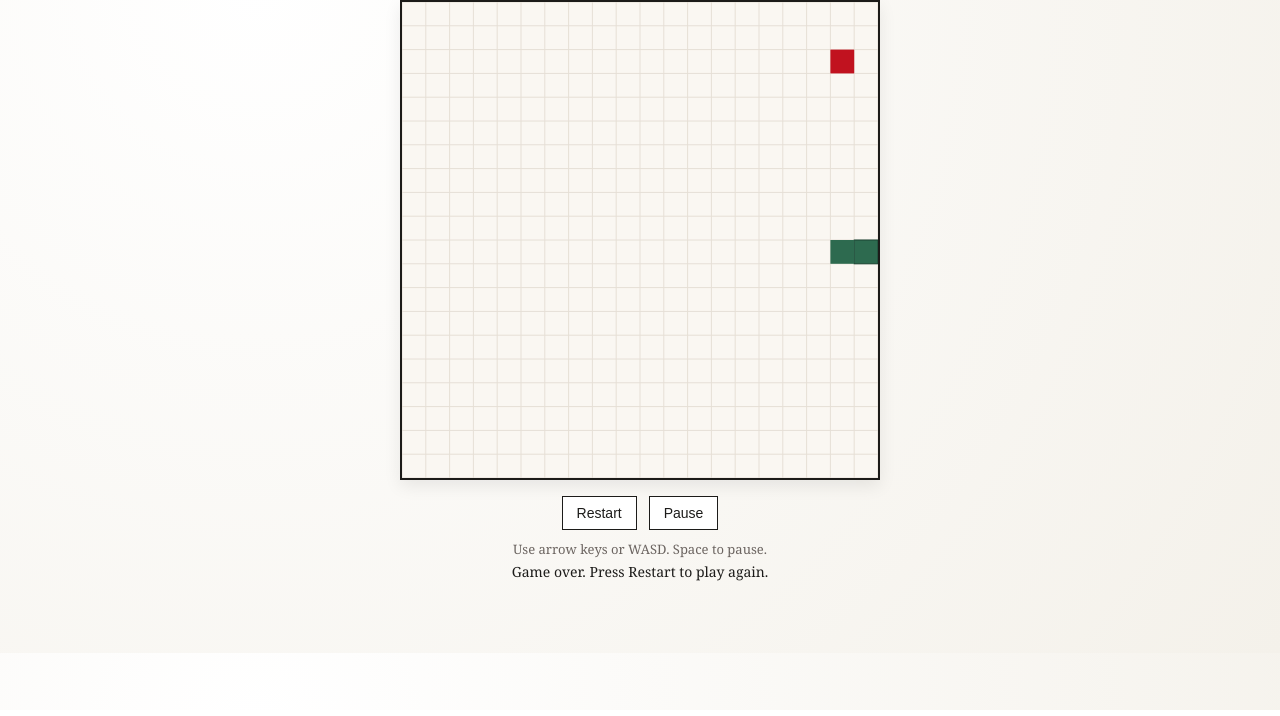
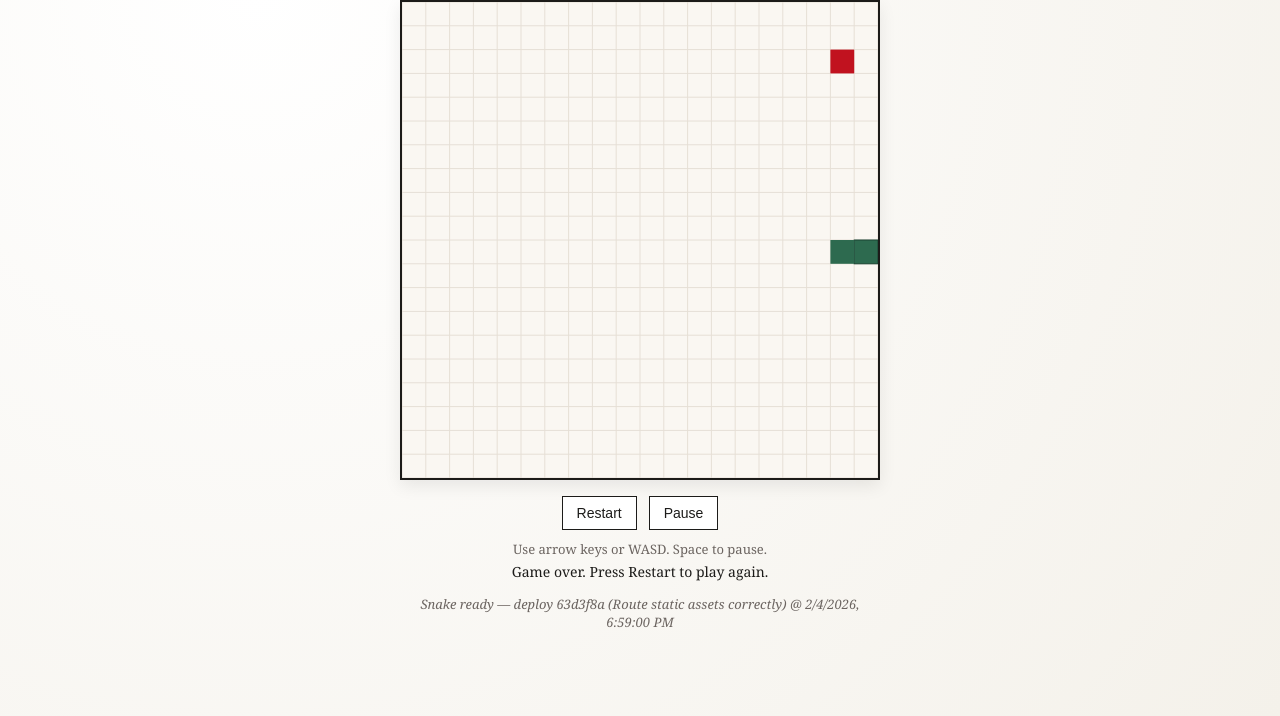
Before and after one commit to bohdan-test-org/snake-game, a website with bundled scripts: page index.html in a window 1280 px wide. Shown: the part 90-806 px from the top of the page. Built offline with nearby package versions, Linux system fonts and the light colour scheme.

Commit message:
Add deployment logging

```diff
--- /dev/null
+++ b/deploy-info.json
@@ -0,0 +1,5 @@
+{
+  "commit": "63d3f8a",
+  "timestamp": "2026-02-04T18:59:00.015Z",
+  "message": "Route static assets correctly"
+}
--- a/game.js
+++ b/game.js
@@ -6,6 +6,7 @@ const statusEl = document.querySelector("#status");
 const restartBtn = document.querySelector("#restart");
 const pauseBtn = document.querySelector("#pause");
 const dpad = document.querySelector(".dpad");
+const logRoot = document.querySelector("main") || document.body;
 
 const ctx = canvas.getContext("2d");
 
@@ -16,6 +17,24 @@ const TICK_MS = 120;
 let state = createInitialState({ cols: COLS, rows: ROWS });
 let timer = null;
 let paused = false;
+
+async function logDeployInfo() {
+  try {
+    const resp = await fetch(new URL("deploy-info.json", import.meta.url), {
+      cache: "no-store",
+    });
+    if (!resp.ok) throw new Error(resp.statusText);
+    const info = await resp.json();
+    const msg = `Snake ready — deploy ${info.commit} (${info.message}) @ ${new Date(info.timestamp).toLocaleString()}`;
+    console.info(msg);
+    const node = document.createElement("p");
+    node.className = "deploy-log";
+    node.textContent = msg;
+    logRoot.appendChild(node);
+  } catch (error) {
+    console.info("Snake deployment info unavailable", error);
+  }
+}
 
 function resizeCanvas() {
   const ratio = window.devicePixelRatio || 1;
@@ -134,3 +153,4 @@ dpad.addEventListener("click", handleDpad);
 
 resizeCanvas();
 restart();
+logDeployInfo();
--- a/style.css
+++ b/style.css
@@ -112,6 +112,13 @@ button:active {
   color: var(--ink);
 }
 
+.deploy-log {
+  margin-top: 14px;
+  font-size: 13px;
+  color: var(--muted);
+  font-style: italic;
+}
+
 @media (max-width: 640px) {
   .header {
     flex-direction: column;
```
Also changed, not shown: package.json (added, +9 -0 lines), scripts/update-deploy-info.mjs (added, +13 -0 lines), README.md, 1 other file.
